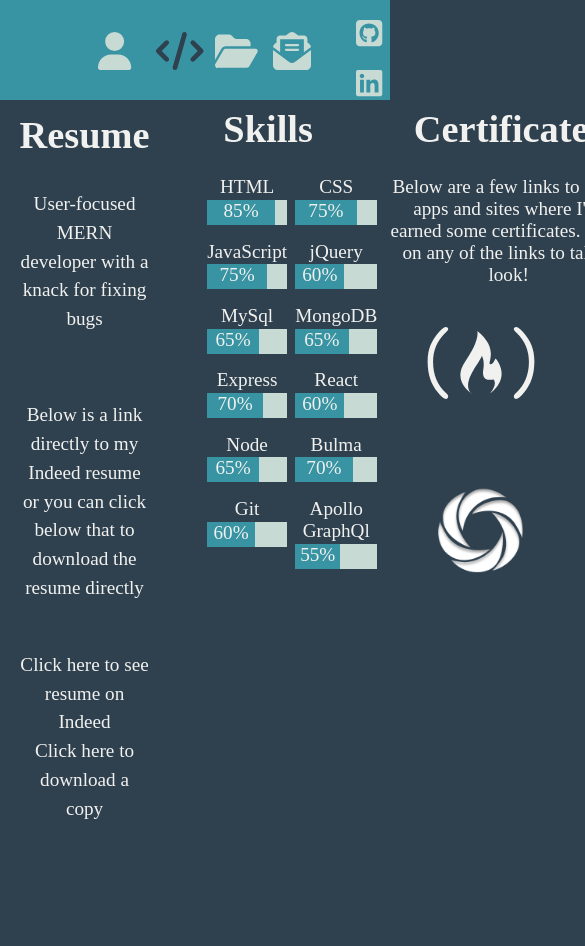
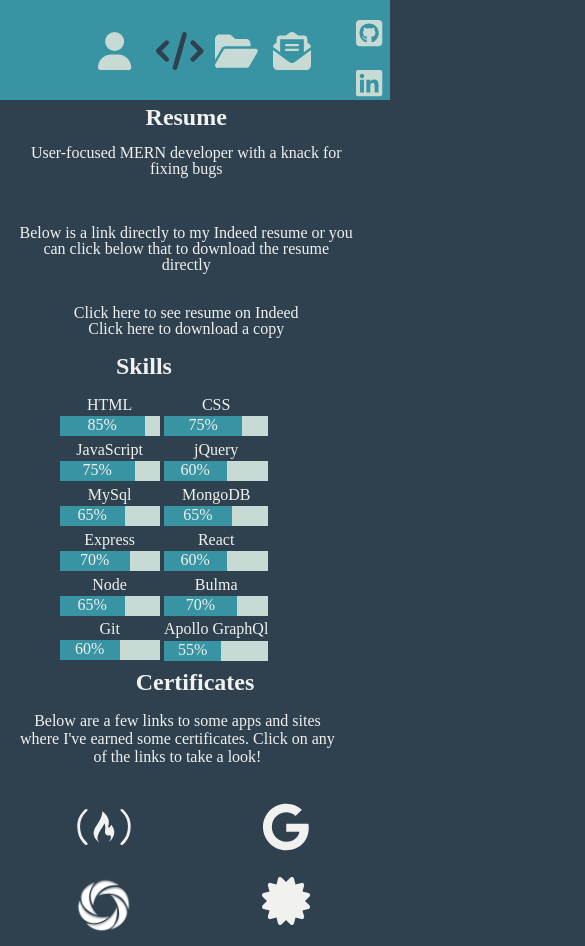
Before and after one commit to Codeyg12/vite-portfolio, a React (Vite) app: page /skills in a window 390 px wide. Shown: the top 946 px of the page, 585 px wide, since content can reach past the window. Before the commit the page ends 844 px from the top, so only its background shows below. Built offline with nearby package versions, Linux system fonts and the light colour scheme.

Commit message:
added some mobile responsiveness

```diff
--- a/src/components/About.jsx
+++ b/src/components/About.jsx
@@ -4,14 +4,14 @@ export default function About() {
   return (
     <>
       <h1 className="about-head">About Me</h1>
+      <div className="about-grid">
       <img src={ProfilePicture} alt="me" className="about-pic"></img>
-      <div>
         <p className="about-p">
           For the past few years I've been in the solar industry and the tree
           industry. Earlier this year I started looking into coding and shortly
           after I earned a certificate in full-stack development.
-          <br />
-          <br />
+          </p>
+          <p className="about-p">
           My experience as an electrical apprentice taught me good
           communication, great problem-solving skills, and how to work well in a
           team. I can handle all challenges head-on and due to my high work
--- a/src/components/Skill.jsx
+++ b/src/components/Skill.jsx
@@ -121,7 +121,7 @@ export default function Skill() {
             </div>
           </li>
           <li>
-            <label>Apollo GraphQl</label>
+            <label className="apollo">Apollo GraphQl</label>
             <div className="progress">
               <div className="inner-prog" style={{ width: "55%" }}>
                 55%
--- a/src/index.css
+++ b/src/index.css
@@ -443,3 +443,122 @@ a.book-proj::after {
   left: 50px;
   width: 70%;
 }
+
+@media all and (max-width: 800px) {
+  body {
+    overflow: auto;
+  }
+
+  /* ----------------------------ABOUT--------------------------------------------- */
+  .about-head {
+    margin-top: 25%;
+    font-size: 2rem;
+  }
+
+  .about-p {
+    margin: 5%;
+    font-size: 1em;
+    width: 85%;
+  }
+
+  .about-pic {
+    float: left;
+    border-radius: 25%;
+    width: 30%;
+  }
+
+  /* -------------------------------------------CONTACT---------------------------------------------------------------- */
+  .contact-container {
+    display:flex;
+    flex-wrap: wrap;
+    text-align: center;
+    font-size: .9em;
+  }
+
+  .contact-header {
+    width: 100%;
+    margin: 5% 0 0;
+    padding: 0 1%;
+  }
+
+  .contact-header p {
+    width: 90%;
+  }
+
+  .contact-form {
+    margin: 2% 5% 0 0;
+  }
+
+  /* -------------------------------------------------------------------SKILLS------------------------------------------------------------------------ */
+.skill-grid {
+  display: flex;
+  flex-wrap: wrap;
+  margin: 12% 5% 0;
+  font-size: 1em;
+}
+
+.skill-grid h1 {
+  font-size: 1.5em;
+}
+
+/* ===============CERTS========================== */
+
+.certificates a {
+  font-size: 300%;
+}
+
+.certificates p {
+  width: 90%;
+}
+
+.certs-list {
+  display: grid;
+  grid-template-columns: repeat(2, 1fr);
+  gap: 15%;
+  margin: 10% 5% 0;
+  padding: 0;
+}
+
+.sololearn-icon {
+  width: 60px;
+}
+
+.gh-list {
+  margin: 20% 0;
+  grid-template-columns: 1fr;
+  row-gap: 1%;
+}
+
+/* ==============RESUME===================== */
+.resume-section {
+  line-height: 1;
+  width: 95%;
+}
+
+/* ===========================TECH============================== */
+.tech-grid {
+  display: grid;
+  grid-template-columns: repeat(2, 1fr);
+  gap: 2%;
+}
+
+.inner-prog {
+  height: 20px;
+}
+
+.apollo {
+  white-space: nowrap;
+}
+
+/* ---------------------------------------------------------------PROJECTS----------------------------------------------------------------------- */
+.project-set {
+  margin-top: 14%;
+  display: grid;
+  grid-template-columns: 1fr;
+}
+
+.project-set img {
+  max-width: 100%;
+  height: 100%;
+}
+}
```
